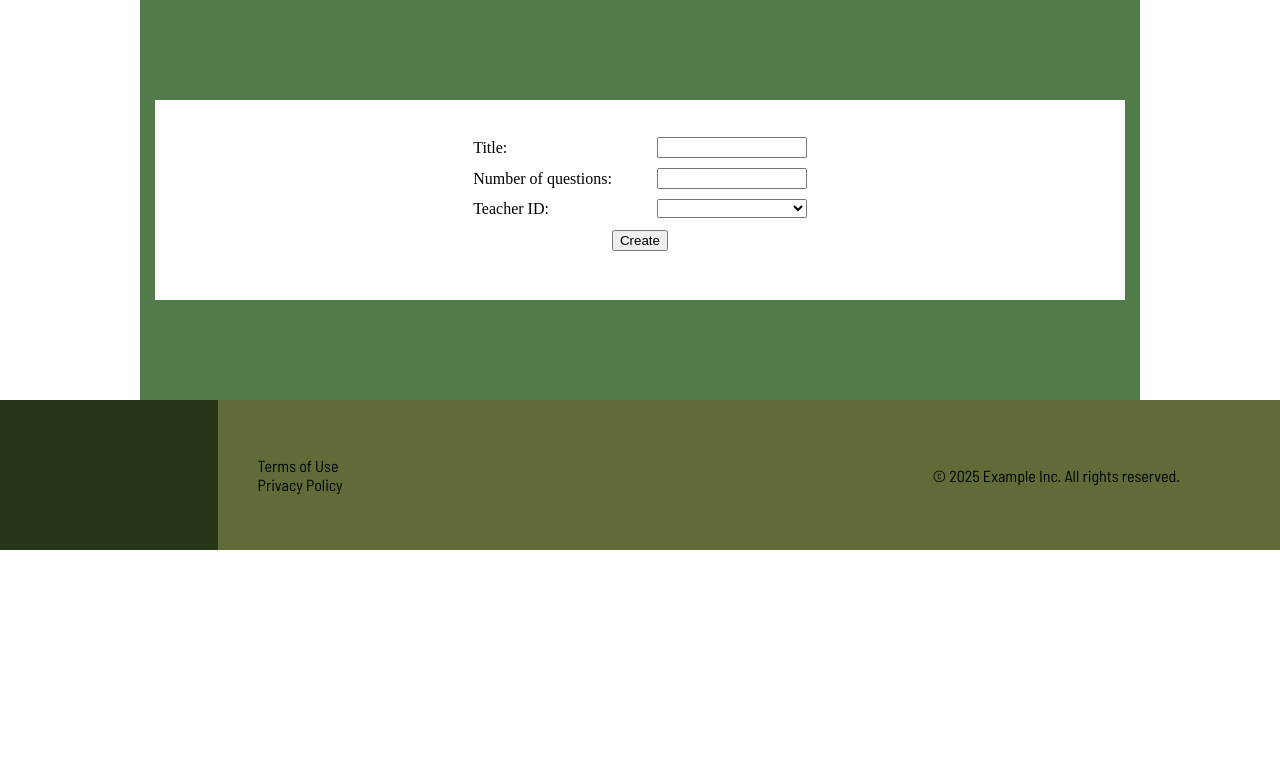
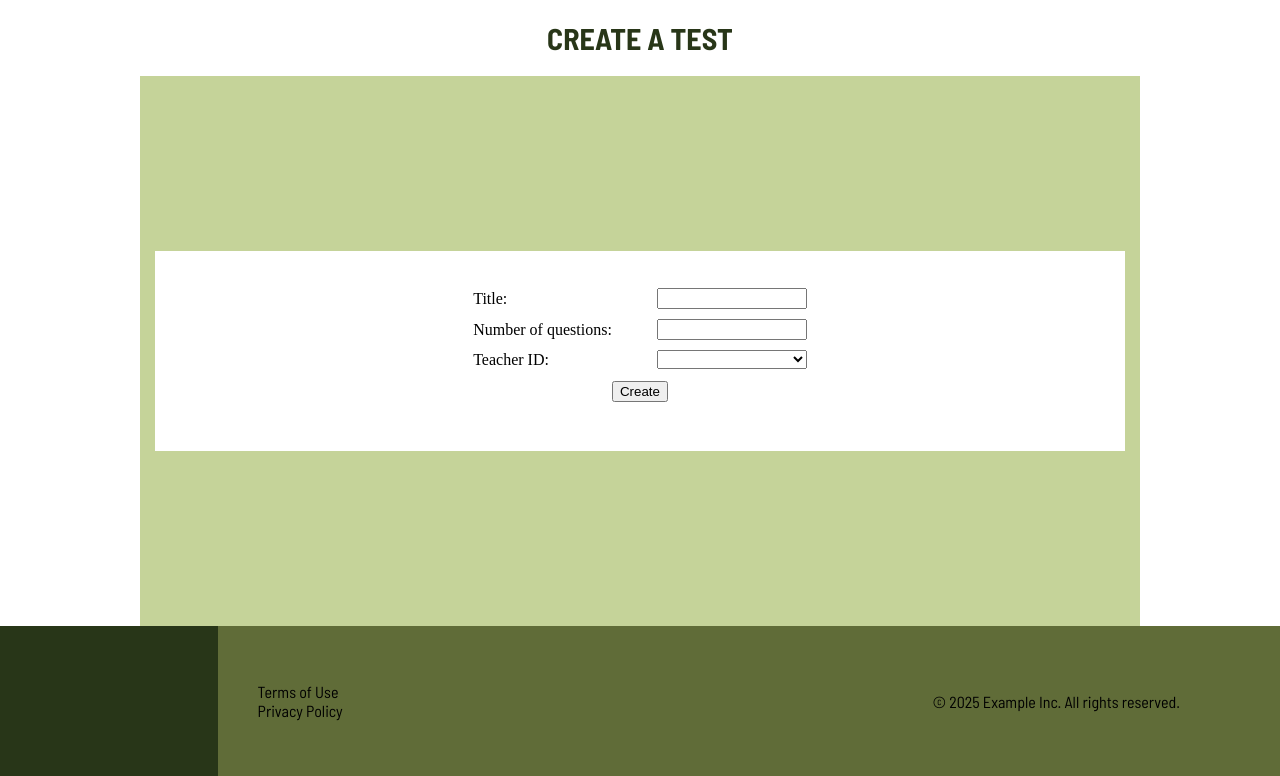
Before and after one commit to emott13/CSET160-Final-Project, a Flask app: page /create in a window 1280 px wide. Shown: the part 100-876 px from the top of the page. Before the commit the page ends 650 px from the top, so only its background shows below. Run offline with Flask 3, Linux system fonts and the light colour scheme; lists and menus that the app fills with data are empty.

Commit message:
changes to css/html for create

```diff
--- a/static/styles/create.css
+++ b/static/styles/create.css
@@ -1,12 +1,28 @@
 @import url(../styles/base.css);
+
+body{
+    background-color: (--color-3);
+}
+
+.title{
+    display: flex;
+    flex-direction: column;
+    align-items: center;
+    margin: 20px auto;
+    color: var(--color-2);
+    font-family: 'Barlow Semi Condensed';
+    font-size: 30px;
+    text-transform: uppercase;
+}
+
 .testFormContainer{
     display: flex;
     align-items: center;
     margin: 0 auto;
-    min-height: 400px;
+    min-height: calc(100vh - 250px);
     max-width: 1000px;
     padding: 15px;
-    background-color: #507b48;
+    background-color: var(--color-4);
 }
 .testForm{
     display: flex;
@@ -15,7 +31,7 @@
     min-height: 200px;
     width: 100%;
     padding: 10px;
-    background-color: #ffffff;
+    background-color: #fff;
 }
 form{
     display: flex;
--- a/templates/create.html
+++ b/templates/create.html
@@ -28,6 +28,7 @@
 </script>
 {%extends 'base.html'%}
 {% block body %}
+    <h2 class="title">Create a test</h2>
     <div class="testFormContainer">
         <div class="testForm">
             <form action="{{ url_for('create') }}" method = 'POST' class="form">
```
